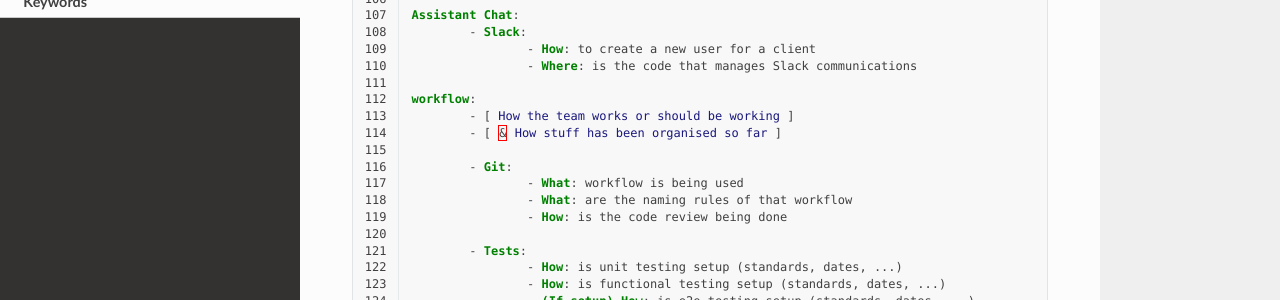
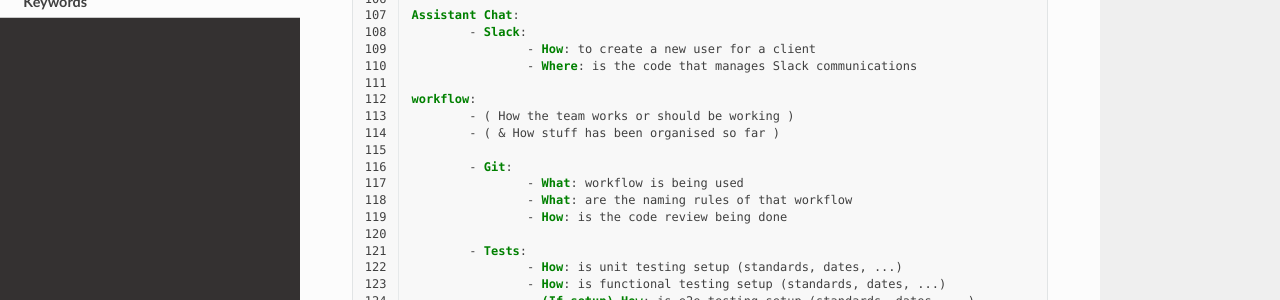
Before and after one commit to gXiah/cleed-documentation, a Sphinx documentation site: the page built from source/pages/general/keywords.rst, in a window 1280 px wide and 900 px high, scrolled down 1891 px. Shown: the part 151-451 px from the top of the window. Built offline with Sphinx 7.4.7 and the Read the Docs theme 2.0.0, drawn with Linux system fonts in a browser that asks for light colours.

```diff
--- a/source/pages/general/keywords.rst
+++ b/source/pages/general/keywords.rst
@@ -125,8 +125,8 @@ source
 			- Where: is the code that manages Slack communications
 
 	workflow:
-		- [ How the team works or should be working ]
-		- [ & How stuff has been organised so far ]
+		- ( How the team works or should be working )
+		- ( & How stuff has been organised so far )
 
 		- Git:
 			- What: workflow is being used
```
